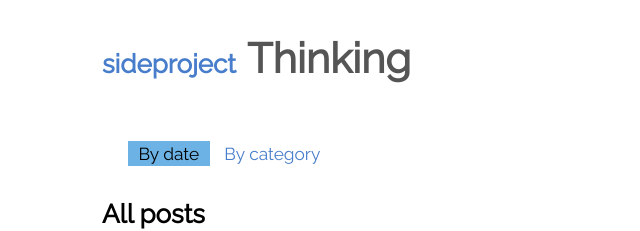
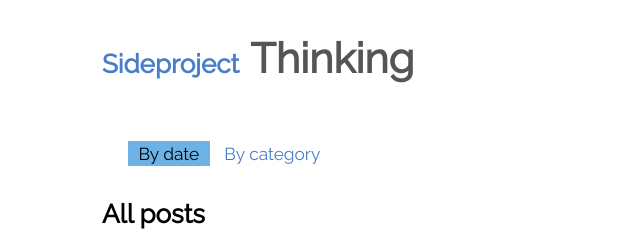
Before and after one commit to sideprojectme/blog, a Jekyll site: the page built from index.html, in a window 1280 px wide. Shown: the top 231 px of the page, without its empty margins (213-853 px from the left). Built offline with Jekyll 4.4.1, drawn with Linux system fonts in a browser that asks for light colours.

Commit message:
no message

```diff
--- a/_includes/header.html
+++ b/_includes/header.html
@@ -1,6 +1,6 @@
 <header class="masthead">
    <nav>
-        <h2 class="home-title"><a href="/">sideproject&nbsp;</a></h2>
+        <h2 class="home-title"><a href="/">Sideproject&nbsp;</a></h2>
         <h1 ><a href="{{site.baseurl}}/">Thinking</a></h1>
     </nav>
 </header>
```
